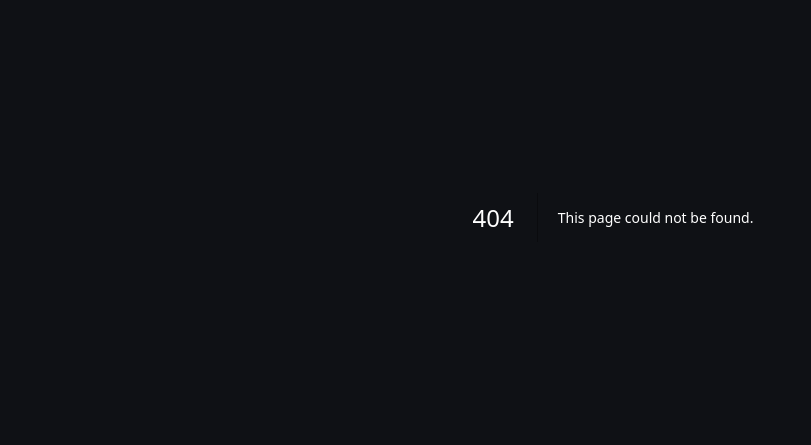
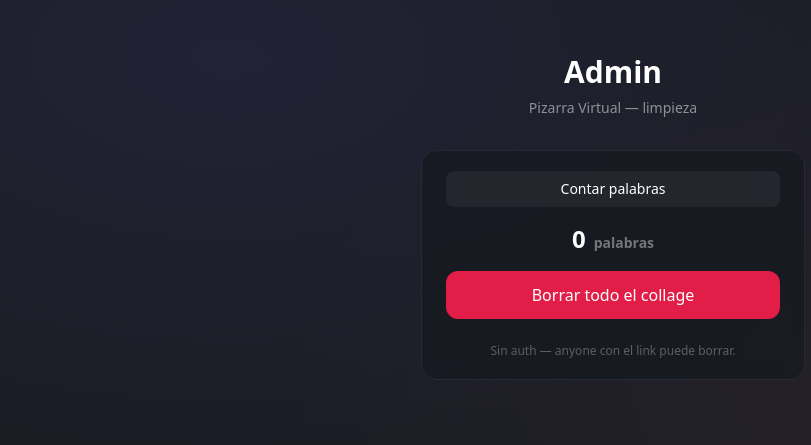
Before and after one commit to JoaNkDev/pizarra-virtual, a Next.js app: page /admin in a window 1280 px wide. Before the commit this address had no page. Shown: the part 183-628 px from the top of the page, without its empty margins (27-838 px from the left). Built offline with nearby package versions, Linux system fonts and the light colour scheme; no server answers; the database is empty.

Commit message:
Collage readable + IP-limited via RPC + /admin route + realtime publication

```diff
--- /dev/null
+++ b/app/admin/page.tsx
@@ -0,0 +1,88 @@
+"use client";
+
+import { useEffect, useState } from "react";
+import { supabase, isConfigured } from "@/lib/supabase";
+import { SetupBanner } from "@/components/SetupBanner";
+
+export default function AdminPage() {
+  const [count, setCount] = useState<number | null>(null);
+  const [status, setStatus] = useState<string>("");
+  const [busy, setBusy] = useState(false);
+
+  const loadCount = async () => {
+    if (!supabase) return;
+    const { count, error } = await supabase
+      .from("persona_words")
+      .select("*", { count: "exact", head: true });
+    if (error) {
+      setStatus(`Error al contar: ${error.message}`);
+    } else {
+      setCount(count ?? 0);
+      setStatus("");
+    }
+  };
+
+  const clearAll = async () => {
+    if (!supabase) return;
+    if (!confirm("¿Borrar TODAS las palabras del collage?")) return;
+    setBusy(true);
+    setStatus("Borrando…");
+    const { error } = await supabase
+      .from("persona_words")
+      .delete()
+      .neq("id", "00000000-0000-0000-0000-000000000000");
+    setBusy(false);
+    if (error) {
+      setStatus(`Error: ${error.message}`);
+    } else {
+      setStatus("Listo ✓ Collage vacío.");
+      setCount(0);
+    }
+  };
+
+  useEffect(() => {
+    if (isConfigured) void loadCount();
+  }, []);
+
+  if (!isConfigured) return <SetupBanner />;
+
+  return (
+    <main className="min-h-screen collage-bg flex flex-col items-center justify-center p-6 text-white">
+      <h1 className="text-3xl font-bold mb-2">Admin</h1>
+      <p className="text-white/50 text-sm mb-8">
+        Pizarra Virtual — limpieza
+      </p>
+
+      <div className="rounded-2xl border border-border bg-panel/80 backdrop-blur px-6 py-5 w-full max-w-sm text-center space-y-4">
+        <button
+          type="button"
+          onClick={loadCount}
+          disabled={busy}
+          className="px-4 py-2 rounded-lg bg-white/5 hover:bg-white/10 text-sm w-full disabled:opacity-50"
+        >
+          Contar palabras
+        </button>
+        {count !== null && (
+          <p className="text-2xl font-semibold tabular-nums">
+            {count}
+            <span className="text-white/40 text-sm ml-2">
+              {count === 1 ? "palabra" : "palabras"}
+            </span>
+          </p>
+        )}
+        <button
+          type="button"
+          onClick={clearAll}
+          disabled={busy}
+          className="px-5 py-3 rounded-xl bg-rose-600 hover:bg-rose-500 font-medium w-full disabled:opacity-40"
+        >
+          {busy ? "Borrando…" : "Borrar todo el collage"}
+        </button>
+        {status && <p className="text-xs text-white/60">{status}</p>}
+        <p className="text-xs text-white/30 pt-2">
+          Sin auth — anyone con el link puede borrar.
+        </p>
+      </div>
+    </main>
+  );
+}
--- a/app/page.tsx
+++ b/app/page.tsx
@@ -117,10 +117,8 @@ export default function Home() {
     };
   }, [userId]);
 
-  const myWord = useMemo(
-    () => words.find((w) => w.userId === userId) ?? null,
-    [words, userId]
-  );
+  // Server tracks "yours" by IP via the RPC; we don't know our IP client-side
+  // (and don't need to for UI). Each submit upserts the IP's row.
 
   const validate = useCallback((text: string): string | null => {
     const trimmed = text.trim();
@@ -133,7 +131,7 @@ export default function Home() {
   const handleSubmit = useCallback(
     async (e: React.FormEvent) => {
       e.preventDefault();
-      if (!supabase || !userId) return;
+      if (!supabase) return;
       const trimmed = input.trim();
       const err = validate(trimmed);
       if (err) {
@@ -142,14 +140,10 @@ export default function Home() {
       }
       setError(null);
       setSubmitting(true);
-      const { error } = await supabase.from("persona_words").upsert(
-        {
-          user_id: userId,
-          words: trimmed,
-          created_at: new Date().toISOString(),
-        },
-        { onConflict: "user_id" }
-      );
+      // Server-side enforced: max 2 words, unique per IP.
+      const { error } = await supabase.rpc("submit_word", {
+        p_words: trimmed,
+      });
       setSubmitting(false);
       if (error) {
         setError(error.message);
@@ -157,7 +151,7 @@ export default function Home() {
         setInput("");
       }
     },
-    [input, userId, validate]
+    [input, validate]
   );
 
   if (!isConfigured) {
@@ -199,11 +193,7 @@ export default function Home() {
                 setInput(e.target.value);
                 if (error) setError(null);
               }}
-              placeholder={
-                myWord
-                  ? `Cambiar tu palabra (${myWord.words})`
-                  : "ej: muy simpática"
-              }
+              placeholder="ej: muy simpática"
               maxLength={40}
               autoComplete="off"
               className="flex-1 rounded-xl border border-border bg-panel px-4 py-3 text-base outline-none placeholder:text-white/30 focus:border-accent"
@@ -213,20 +203,20 @@ export default function Home() {
               disabled={submitting || !input.trim()}
               className="rounded-xl bg-accent px-5 py-3 font-medium text-white transition-colors hover:bg-accent/90 disabled:opacity-40"
             >
-              {myWord ? "Actualizar" : "Enviar"}
+              Enviar
             </button>
           </div>
           {error && (
             <p className="text-xs text-rose-400 text-center">{error}</p>
           )}
           <p className="text-xs text-white/40 text-center">
-            Máximo {MAX_WORDS} palabras. {myWord ? "Podés cambiar la tuya." : "Anónimo."}
+            Máximo {MAX_WORDS} palabras. Anónimo — un envío por IP.
           </p>
         </form>
       </section>
 
       {/* Collage */}
-      <section className="relative flex-1 min-h-[60vh] overflow-hidden">
+      <section className="relative flex-1 min-h-[60vh]">
         {words.length === 0 ? (
           <div className="absolute inset-0 grid place-items-center text-white/30 text-sm">
             Esperando las primeras descripciones…
@@ -241,56 +231,43 @@ export default function Home() {
 
 function Collage({ words }: { words: Word[] }) {
   return (
-    <div className="relative h-full w-full">
-      {words.map((w, i) => {
-        const layout = layoutFor(w.id, w.userId, i, words.length);
+    <div className="relative min-h-[60vh] w-full flex flex-wrap items-center justify-center content-center gap-x-6 gap-y-5 px-6 py-10">
+      {words.map((w) => {
+        const layout = layoutFor(w.id);
         return (
-          <div
+          <span
             key={w.id}
-            className="absolute select-none"
+            className="inline-block select-none text-center"
             style={{
-              left: `${layout.x}%`,
-              top: `${layout.y}%`,
-              transform: `translate(-50%, -50%) rotate(${layout.rot}deg)`,
               fontSize: `${layout.size}px`,
               color: layout.color,
               fontWeight: layout.weight,
-              letterSpacing: "-0.01em",
+              letterSpacing: "-0.02em",
               lineHeight: 1.1,
               fontFamily:
                 'Georgia, "Times New Roman", ui-serif, serif',
-              textShadow: "0 2px 12px rgba(0,0,0,0.45)",
-              maxWidth: "60vw",
-              whiteSpace: "nowrap",
+              textShadow: "0 2px 18px rgba(0,0,0,0.55)",
+              padding: "0.1em 0.25em",
             }}
           >
             {w.words}
-          </div>
+          </span>
         );
       })}
     </div>
   );
 }
 
-// Deterministic layout based on word id (stable across reloads)
-function layoutFor(
-  id: string,
-  userId: string,
-  index: number,
-  total: number
-): { x: number; y: number; rot: number; size: number; color: string; weight: number } {
+// Deterministic per-word style — stable across reloads.
+// No rotation so words look like they were written; size/color vary for collage feel.
+function layoutFor(id: string): {
+  size: number;
+  color: string;
+  weight: number;
+} {
   const seed = hash(id);
   const r = mulberry32(seed);
-  // Spread across canvas using poisson-like jitter from index
-  const cols = Math.max(1, Math.ceil(Math.sqrt(total)));
-  const row = Math.floor(index / cols);
-  const col = index % cols;
-  const baseX = ((col + 0.5) / cols) * 100;
-  const baseY = ((row + 0.5) / Math.max(1, Math.ceil(total / cols))) * 100;
-  const jitterX = (r() - 0.5) * 18;
-  const jitterY = (r() - 0.5) * 14;
-  const rot = (r() - 0.5) * 22; // -11°..+11°
-  const size = 28 + r() * 28; // 28..56px
+  const size = 30 + r() * 18; // 30..48px (readable range)
   const palette = [
     "#ffffff",
     "#ffd6a8",
@@ -302,15 +279,8 @@ function layoutFor(
     "#ffadad",
   ];
   const color = palette[Math.floor(r() * palette.length)];
-  const weight = r() > 0.5 ? 600 : 700;
-  return {
-    x: clamp(baseX + jitterX, 5, 95),
-    y: clamp(baseY + jitterY, 8, 92),
-    rot,
-    size,
-    color,
-    weight,
-  };
+  const weight = r() > 0.5 ? 700 : 500;
+  return { size, color, weight };
 }
 
 function hash(s: string): number {
--- /dev/null
+++ b/supabase/check-constraints.json
@@ -0,0 +1,3 @@
+{
+  "query": "select conname, contype from pg_constraint where conrelid = 'public.persona_words'::regclass"
+}
--- /dev/null
+++ b/supabase/check-pub.json
@@ -0,0 +1,3 @@
+{
+  "query": "select schemaname, tablename from pg_publication_tables where pubname = 'supabase_realtime'"
+}
--- /dev/null
+++ b/supabase/clear.json
@@ -0,0 +1,3 @@
+{
+  "query": "delete from public.persona_words"
+}
--- /dev/null
+++ b/supabase/persona-rpc-v2.json
@@ -0,0 +1,3 @@
+{
+  "query": "create or replace function public.submit_word(p_words text) returns void language plpgsql security definer as $$ declare v_ip inet := inet_client_addr(); v_count int; begin if v_ip is null then raise exception 'No se pudo determinar IP'; end if; v_count := array_length(regexp_split_to_array(trim(p_words), '\\s+'), 1); if v_count is null or v_count < 1 then raise exception 'Escribí al menos una palabra'; end if; if v_count > 2 then raise exception 'Maximo 2 palabras'; end if; insert into public.persona_words (user_id, words, ip, created_at) values ('ip:'||v_ip::text, trim(p_words), v_ip, now()) on conflict (ip) do update set words = excluded.words, created_at = excluded.created_at; end; $$;"
+}
--- /dev/null
+++ b/supabase/persona-rpc-v3.json
@@ -0,0 +1,3 @@
+{
+  "query": "drop function if exists public.submit_word(text); create function public.submit_word(p_words text) returns void language plpgsql security definer as $$ declare v_ip inet := inet_client_addr(); v_count int; begin if v_ip is null then raise exception 'No se pudo determinar IP'; end if; v_count := array_length(regexp_split_to_array(trim(p_words), '\\s+'), 1); if v_count is null or v_count < 1 then raise exception 'Escribí al menos una palabra'; end if; if v_count > 2 then raise exception 'Maximo 2 palabras'; end if; insert into public.persona_words (user_id, words, ip, created_at) values ('ip:'||v_ip::text, trim(p_words), v_ip, now()) on conflict (ip) do update set words = excluded.words, created_at = excluded.created_at; end; $$; grant execute on function public.submit_word(text) to anon;"
+}
--- /dev/null
+++ b/supabase/persona-rpc.json
@@ -0,0 +1,3 @@
+{
+  "query": "alter table public.persona_words add column if not exists ip inet; create unique index if not exists persona_words_ip_key on public.persona_words(ip); create or replace function public.submit_word(p_words text) returns public.persona_words language plpgsql security definer as $$ declare v_ip inet := inet_client_addr(); v_count int := array_length(regexp_split_to_array(trim(p_words), '\\s+'), 1); begin if v_ip is null then raise exception 'No se pudo determinar IP'; end if; if v_count is null or v_count < 1 then raise exception 'Escribí al menos una palabra'; end if; if v_count > 2 then raise exception 'Maximo 2 palabras'; end if; insert into public.persona_words (user_id, words, ip, created_at) values ('ip:'||v_ip::text, trim(p_words), v_ip, now()) on conflict (ip) do update set words = excluded.words, created_at = excluded.created_at returning *; end; $$; revoke all on function public.submit_word(text) from public; grant execute on function public.submit_word(text) to anon;"
+}
--- /dev/null
+++ b/supabase/pub-fix.json
@@ -0,0 +1,3 @@
+{
+  "query": "alter publication supabase_realtime add table public.persona_words; alter table public.persona_words replica identity full;"
+}
```
